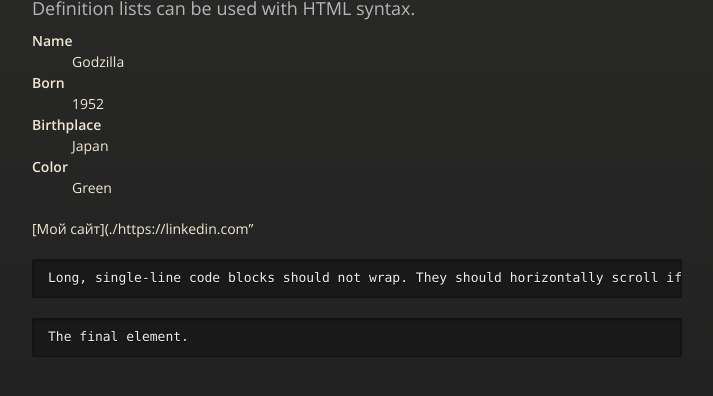
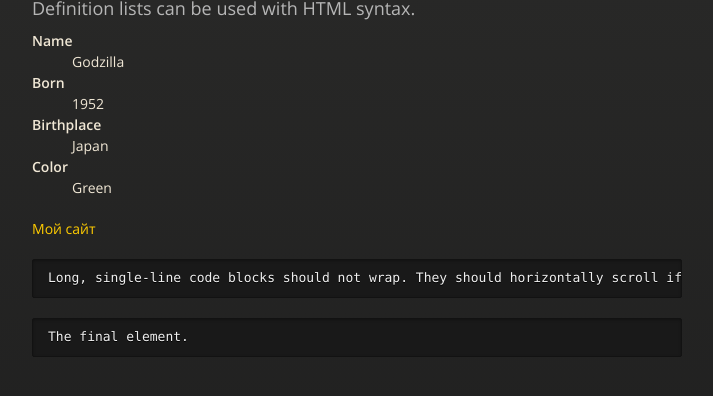
Before and after one commit to serjhubs/Resume, a Jekyll site: the page built from index.md, in a window 1280 px wide and 900 px high, scrolled down 2406 px, cut to the strip 433-829 px from the top of the window. Shown: the whole strip, without its empty margins (283-996 px from the left). Built offline with Jekyll 4.4.1, drawn with Linux system fonts in a browser that asks for light colours; the repository's description, which GitHub fills in, is left out; part of the change alters nothing that is shown.

Commit message:
Update index.md

````diff
--- a/index.md
+++ b/index.md
@@ -134,7 +134,7 @@ end
 <dd>Green</dd>
 </dl>
 
-[Мой сайт](./https://linkedin.com"
+[Мой сайт](./[https://linkedin.com](https://europa.eu/europass/eportfolio/screen/share/documents/6a1e220e-5a58-43e6-b02e-f8bca989e52d?lang=en))
 
 ```
 Long, single-line code blocks should not wrap. They should horizontally scroll if they are too long. This line should be long enough to demonstrate this.
````
